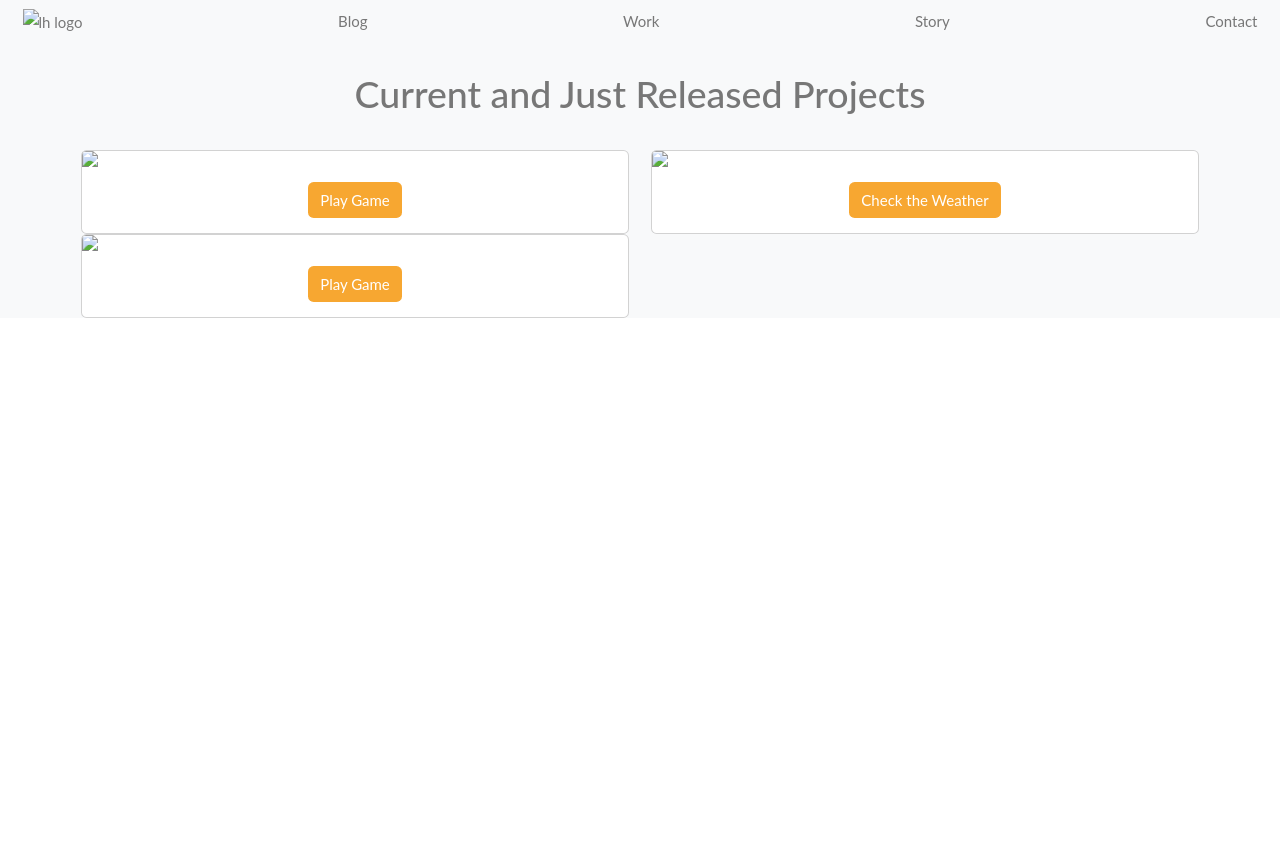
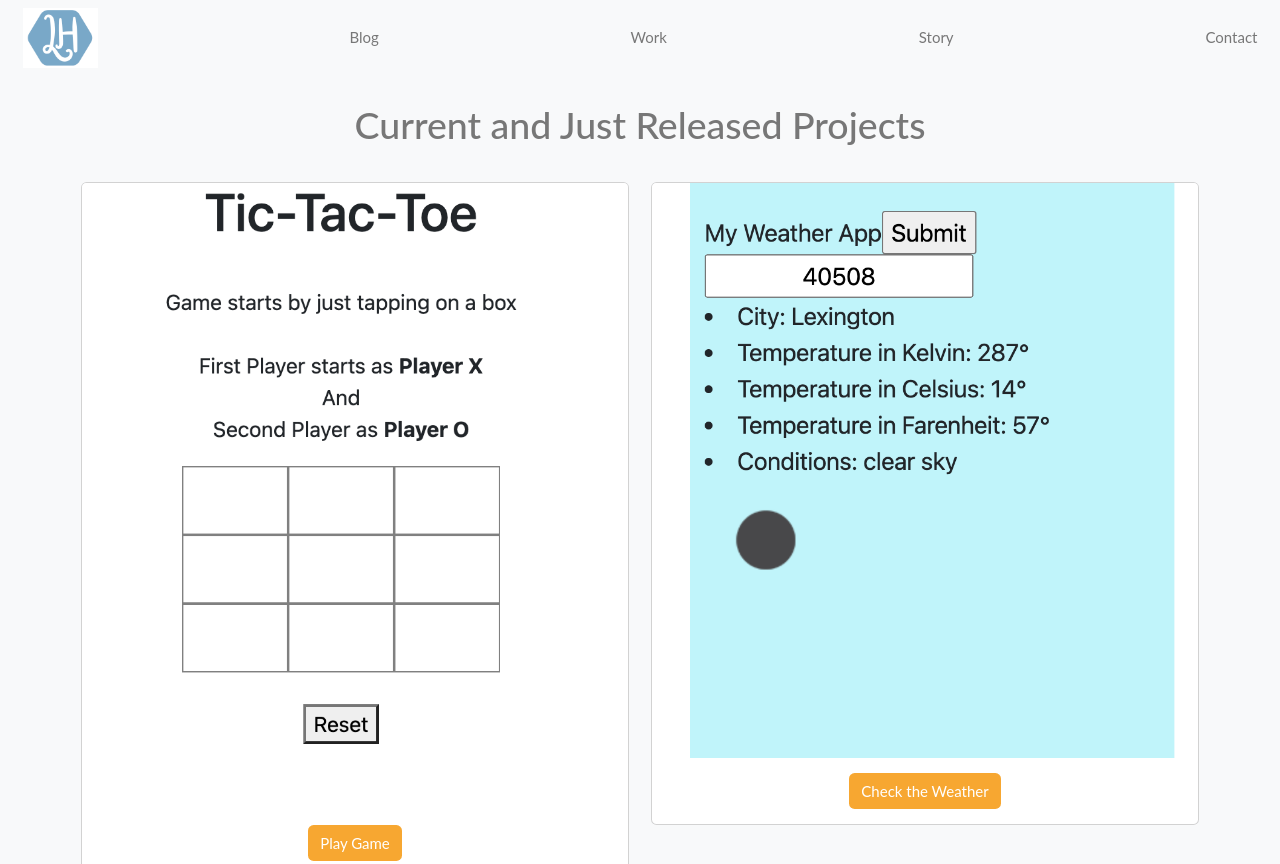
Before and after one commit to Lynz951/The-Code-Less-Travelled, a plain HTML site: page Work/work.html in a window 1280 px wide. Shown: the top 864 px of the page. Before the commit the page ends 800 px from the top, so only its background shows below. Drawn offline with nearby package versions, Linux system fonts and the light colour scheme; the site is published under a folder, as on GitHub Pages, so addresses that start at the root find nothing.

Commit message:
maybe fixed work page

```diff
--- a/Work/work.html
+++ b/Work/work.html
@@ -12,11 +12,11 @@
     <div class="container-fluid bg-light">
     <nav class="navbar navbar-expand-lg bg-light">
         <div class="container-fluid">
-            <a class="nav-link" href="/index.html"><img src="/Homepage/finalwhite.png" id="logoImage" height="60px" width="75px" alt="lh logo"></a>
-            <a class="nav-link" href="/Blog/blog.html">Blog</a>
-            <a class="nav-link" href="/Work/work.html">Work</a>
+            <a class="nav-link" href="../index.html"><img src="../Homepage/finalwhite.png" id="logoImage" height="60px" width="75px" alt="lh logo"></a>
+            <a class="nav-link" href="../Blog/blog.html">Blog</a>
+            <a class="nav-link" href="work.html">Work</a>
             <a class="nav-link" href="#">Story</a>
-            <a class="nav-link" href="/Contact/contact.html">Contact</a>
+            <a class="nav-link" href="../Contact/contact.html">Contact</a>
         </div>
     </nav>
 
@@ -27,7 +27,7 @@
     <div class="row">
         <div class="col-sm-6">
             <div class="card">
-                <img src="/ssttt.png" class="card-img-top">
+                <img src="../ssttt.png" class="card-img-top">
                 <div class="card-body">
                   <a href="https://lynz951.github.io/tic-tac-toe/" class="btn">Play Game</a>
                 </div>
@@ -35,7 +35,7 @@
         </div>
         <div class="col-sm-6">
             <div class="card">
-                <img src="/weatherapp.png" class="card-img-top">
+                <img src="../weatherapp.png" class="card-img-top">
                 <div class="card-body">
                   <a href="https://lynz951.github.io/weather-app/" class="btn">Check the Weather</a>
                 </div>
@@ -43,7 +43,7 @@
         </div>
         <div class="col-sm-6">
             <div class="card">
-                <img src="/mindreader.png" class="card-img-top">
+                <img src="../mindreader.png" class="card-img-top">
                 <div class="card-body">
                   <a href="https://lynz951.github.io/mind-reader/" class="btn">Play Game</a>
                 </div>
```
